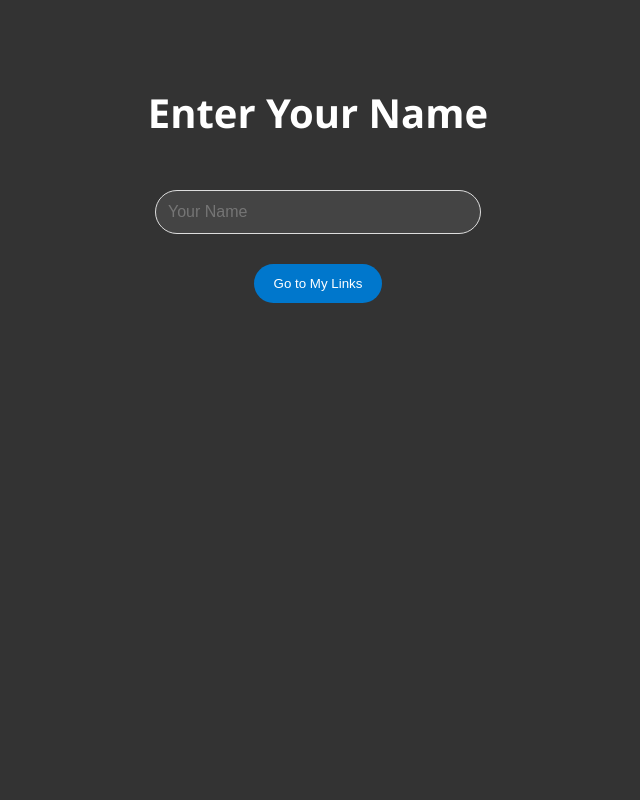
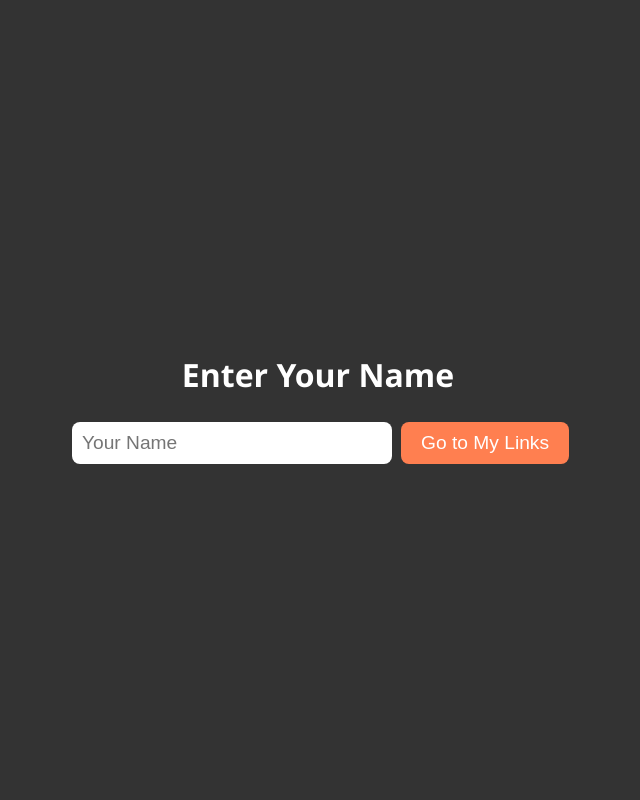
Before and after one commit to crsbo/my-links-app, a Python web app: template templates/index.html in a window 1280 px wide. Shown: the whole page, without its empty margins (322-962 px from the left). Run offline with Jinja, Linux system fonts and the light colour scheme; the template is opened without the code that fills it, so the values that code supplies are empty.

Commit message:
Update index.html

```diff
--- a/templates/index.html
+++ b/templates/index.html
@@ -8,56 +8,51 @@
             font-family: 'Segoe UI', sans-serif;
             background: #333;
             color: white;
-            text-align: center;
-            padding: 50px;
+            display: flex;
+            justify-content: center;
+            align-items: center;
+            height: 100vh;
+            margin: 0;
         }
         h1 {
-            font-size: 40px;
-            color: #fff;
-            margin-bottom: 40px;
+            text-align: center;
+            font-size: 2em;
         }
-        .input-container {
-            margin-bottom: 20px;
+        form {
+            text-align: center;
+            margin-top: 20px;
         }
-        .input-field {
-            padding: 12px;
-            margin: 10px;
+        input[type="text"] {
+            padding: 10px;
+            font-size: 1.2em;
+            margin: 5px;
             width: 300px;
-            border-radius: 25px;
-            border: 1px solid #ddd;
-            background-color: #444;
+            border-radius: 8px;
+            border: none;
+        }
+        button {
+            padding: 10px 20px;
+            background-color: #ff7f50;
+            border: none;
             color: white;
-            font-size: 16px;
+            font-size: 1.2em;
+            border-radius: 8px;
+            cursor: pointer;
+            transition: all 0.3s ease;
         }
-        .submit-btn {
-            padding: 12px 20px;
-            background-color: #0077cc;
-            color: white;
-            border: none;
-            border-radius: 25px;
-            cursor: pointer;
-            transition: background-color 0.3s ease;
-        }
-        .submit-btn:hover {
-            background-color: #005fa3;
-        }
-        .submit-btn:active {
-            transform: scale(0.98);
+        button:hover {
+            background-color: #ff6347;
+            transform: scale(1.1);
         }
     </style>
 </head>
 <body>
-    <h1>Enter Your Name</h1>
-    <form action="/add_links" method="POST">
-        <div class="input-container">
-            <input type="text" name="username" class="input-field" placeholder="Your Name" required>
-        </div>
-        <button type="submit" class="submit-btn">Go to My Links</button>
-    </form>
-
-    {% if bio_url %}
-        <h2>Your Bio Link:</h2>
-        <a href="{{ bio_url }}" target="_blank" class="bio-url">{{ bio_url }}</a>
-    {% endif %}
+    <div>
+        <h1>Enter Your Name</h1>
+        <form action="/add_links" method="POST">
+            <input type="text" name="username" placeholder="Your Name" required>
+            <button type="submit">Go to My Links</button>
+        </form>
+    </div>
 </body>
 </html>
```
